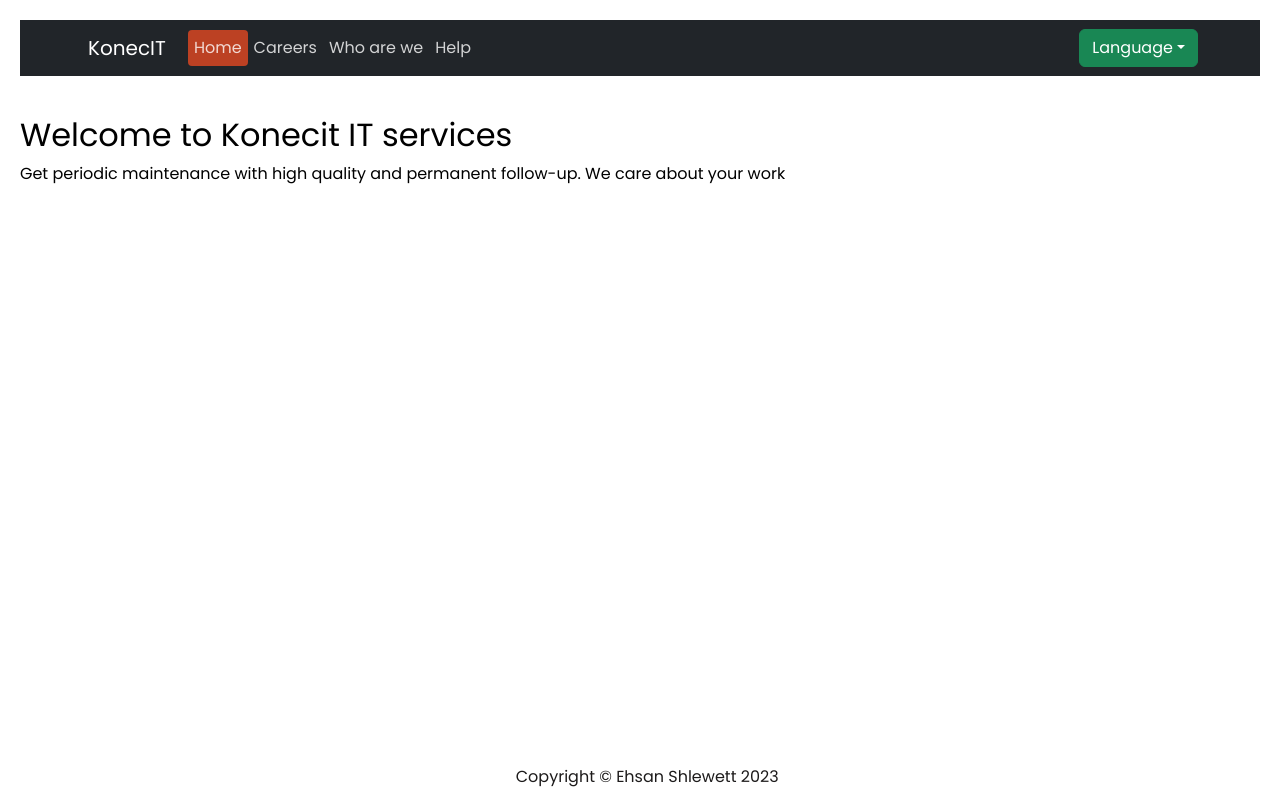
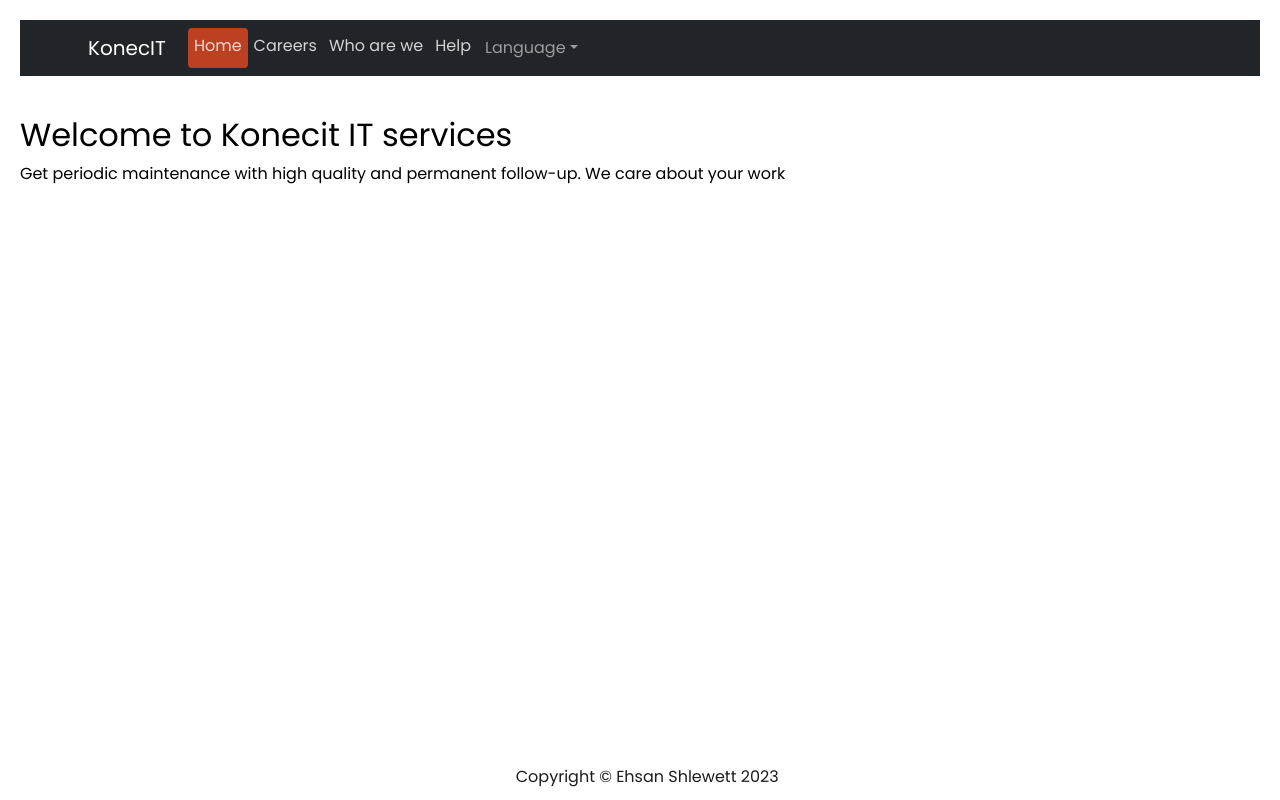
Before and after one commit to ehsans21/KonecIT-Static, a React (Create React App) app in the folder FE/: page / in a window 1280 px wide. Built offline with nearby package versions, Linux system fonts and the light colour scheme.

Commit message:
adding langdropdown

```diff
--- a/FE/src/components/navbar.js
+++ b/FE/src/components/navbar.js
@@ -4,6 +4,7 @@ import Navbar from 'react-bootstrap/Navbar';
 import {NavLink} from "react-router-dom";
 import { t } from "i18next";
 import Dropdown from 'react-bootstrap/Dropdown';
+import NavDropdown from 'react-bootstrap/NavDropdown';
 
 import { useTranslation } from "react-i18next";
 
@@ -20,17 +21,14 @@ export default function RespoNav() {
             <NavLink to="careers">{t("Careers")}</NavLink>
             <NavLink to="about">{t("About")}</NavLink>
             <NavLink to="help">{t("Help")}</NavLink>
+            <NavDropdown title="Language" id="collasible-nav-dropdown">
+              <NavDropdown.Item onClick={() => i18n.changeLanguage('ar')}>العربية</NavDropdown.Item>
+              <NavDropdown.Item onClick={() => i18n.changeLanguage('en')}>English</NavDropdown.Item>
+              <NavDropdown.Item onClick={() => i18n.changeLanguage('he')}>עברית</NavDropdown.Item>
+            </NavDropdown>
           </Nav>
         </Navbar.Collapse>
-        <Dropdown>
-<Dropdown.Toggle variant="success" id="dropdown-basic">Language</Dropdown.Toggle>
 
-<Dropdown.Menu>
-    <Dropdown.Item onClick={() => i18n.changeLanguage('ar')}>العربية</Dropdown.Item>
-    <Dropdown.Item onClick={() => i18n.changeLanguage('en')}>English</Dropdown.Item>
-    <Dropdown.Item onClick={() => i18n.changeLanguage('he')}>עברית</Dropdown.Item>
-</Dropdown.Menu>
-</Dropdown>
       </Container>
     </Navbar>
   );
```
